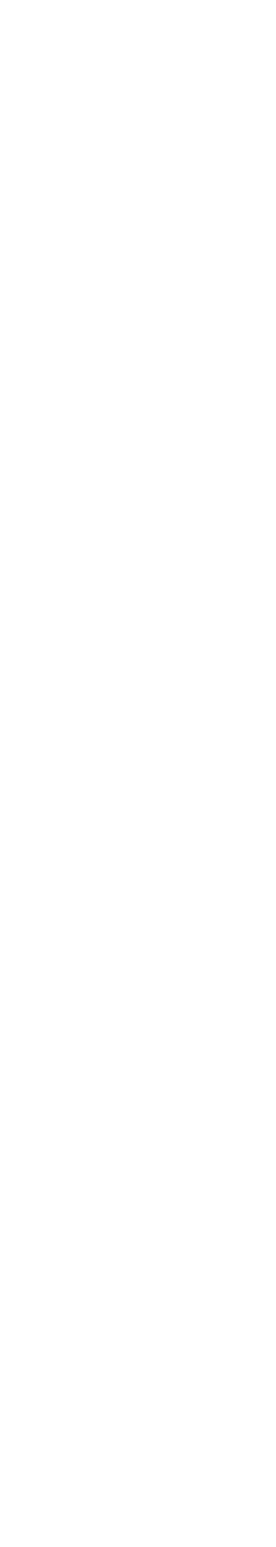
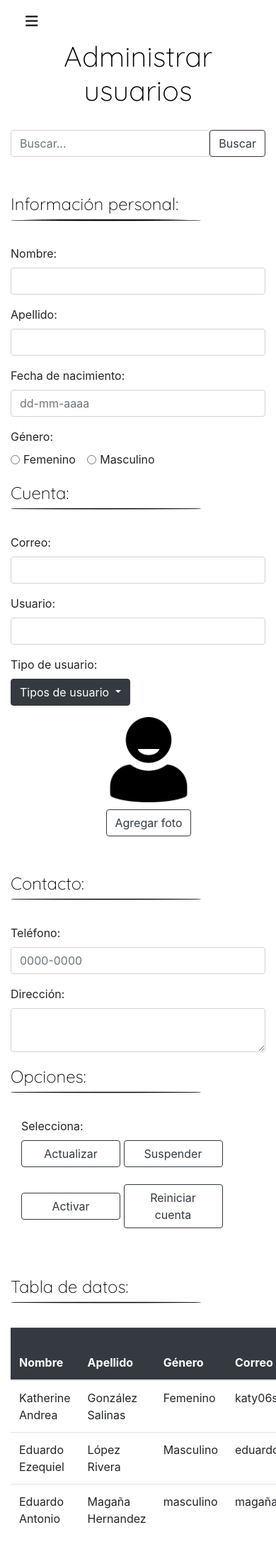
Before and after one commit to eduardoezequieel/polus, a PHP site: page /administrar_usuarios.php in a window 390 px wide. Before the commit the page is empty. Shown: the whole page at 71% size. Before the commit the page ends 844 px from the top, so only its background shows below. Run offline with PHP 8.4, Linux system fonts and the light colour scheme; some libraries are stand-ins or nearby versions.

Commit message:
Index, agregar usuarios, administrar usuarios, todo con diseño responsive

```diff
--- a/resources/css/agregar_usuarios_privado_estilos.css
+++ b/resources/css/usuarios_privado_estilos.css
@@ -198,18 +198,42 @@ nav ul li a i.rotate{
     margin-left: 30px;
 }
 
+.formulario1{
+    margin-left: 40px;
+
+}
+
+.formulario2{
+    margin-left: 200px;
+
+}
+
+#selecciona{
+    width: 140px;
+}
+
 @media screen and (max-width:1200px){
 
     .apartado{
-        margin-left: 1px;
+        margin-left: 0px;
     }
 
     .formulario{
-        margin-left: 1px;
+        margin-left: 0px;
     }
 
-    .imagenSepara{
-        margin-left: 1px;
+    .imagenSeparator{
+        margin-left: 0px;
+    }
+
+    .formulario1{
+        margin-left: 0px;
+
+    }
+
+    .formulario2{
+        margin-left: 0px;
+
     }
 
 }
--- a/views/dashboard/administrar_usuarios.php
+++ b/views/dashboard/administrar_usuarios.php
@@ -0,0 +1,214 @@
+<?php
+//Se incluye la clase con las plantillas del documento
+include('../../app/helpers/dashboard_page.php');
+//Se imprime la plantilla del encabezado y se envía el titulo para la página web
+dashboard_Page::sidebarTemplate('usuarios_privado_estilos.css', 'Polus - Dashboard');
+?>
+    <!--Fin del sidebar-->
+    <!-- Contenido de la Pagina -->
+    <div id="page-content-wrapper">
+        <!-- Contenedor de la barra inicial -->
+        <?php
+        //Se imprime la plantilla la barra inicial
+        dashboard_Page::barraInicial();
+        ?>
+        <!-- Inicio del contenido -->
+        <section>
+            <div class="container-fluid">
+                <div class="row">
+                    <div class="col-lg-12 title"><h1>Administrar usuarios</h1></div>
+                </div><br>
+                 <!-- Espacio para buscar -->
+                <div class="row">
+                    <div class="col-lg-8 formulario2">
+                        <form class="d-flex">
+                            <input class="form-control me-2" type="search" placeholder="Buscar..." aria-label="Search">
+                            <button class="btn btn-outline-dark" type="submit">Buscar</button>
+                        </form>
+                    </div>
+                </div><br><br>
+                <!-- Fila de primeros tres apartados -->
+                <div class="row">
+                    <!-- Columna de información personal -->
+                    <div class="col-lg-4 col-sm-12 col-xs-12">
+                        <p class="apartado">Información personal:</p>
+                        <img src="../../resources/img/dashboard_img/separator.png" class="img-fluid imagenSeparator">
+                        <div class="row">
+                            <!-- Formulario del información personal -->
+                            <div class="col-12 formulario">
+                                <form>
+                                    <div class="mb-3">
+                                        <label for="nombre" class="form-label">Nombre:</label>
+                                        <input type="text" class="form-control" id="nombre">
+                                    </div>
+                                    <div class="mb-3">
+                                        <label for="Apellido" class="form-label">Apellido:</label>
+                                        <input type="text" class="form-control" id="Apellido">
+                                    </div>
+                                    <div class="mb-3">
+                                        <label for="Fecha de nacimiento" class="form-label">Fecha de nacimiento:</label>
+                                        <input type="text" class="form-control" id="Fecha de nacimiento" placeholder="dd-mm-aaaa">
+                                    </div>
+                                    <div class="mb-3">
+                                        <label class="form-label">Género:</label><br>
+                                        <div class="form-check form-check-inline">
+                                            <input class="form-check-input" type="radio" name="inlineRadioOptions" id="inlineRadio1" value="option1">
+                                            <label class="form-check-label" for="inlineRadio1">Femenino</label>
+                                        </div>
+                                        <div class="form-check form-check-inline">
+                                            <input class="form-check-input" type="radio" name="inlineRadioOptions" id="inlineRadio2" value="option2">
+                                            <label class="form-check-label" for="inlineRadio2">Masculino</label>
+                                        </div>
+                                    </div>
+                                </form>
+                            </div>
+                        </div>
+                    </div><br>
+                    <!-- Columna de cuenta -->
+                    <div class="col-lg-4 col-sm-12 col-xs-12">
+                        <p class="apartado">Cuenta:</p>
+                        <img src="../../resources/img/dashboard_img/separator.png" class="img-fluid imagenSeparator">
+                        <div class="row">
+                            <!-- Formulario de cuenta -->
+                            <div class="col-12 formulario">
+                                <form>
+                                    <div class="mb-3">
+                                        <label for="Correo" class="form-label">Correo:</label>
+                                        <input type="email" class="form-control" id="Correo">
+                                    </div>
+                                    <div class="mb-3">
+                                        <label for="Usuario" class="form-label">Usuario:</label>
+                                        <input type="text" class="form-control" id="Usuario">
+                                    </div>
+                                    <div class="mb-3">
+                                        <label for="Tipo de usuario" class="form-label">Tipo de usuario:</label>
+                                        <div class="dropdown">
+                                            <button class="btn btn-dark dropdown-toggle" type="button" id="dropdownMenuButton1" data-toggle="dropdown" aria-expanded="false">
+                                                Tipos de usuario
+                                            </button>
+                                            <ul class="dropdown-menu" aria-labelledby="dropdownMenuButton1">
+                                                <li><a class="dropdown-item" href="#">Administrador</a></li>
+                                                <li><a class="dropdown-item" href="#">Empleado</a></li>
+                                                <li><a class="dropdown-item" href="#">Repartidor</a></li>
+                                            </ul>
+                                        </div>
+                                    </div>
+                                </form>
+                            </div>
+                        </div>
+                    </div>
+                    <!-- Columna de foto -->
+                    <div class="col-lg-4 foto">
+                        <img src="../../resources/img/dashboard_img/user.png" class="img-fluid imagenUsuario1">
+                        <button class="btn btn-outline-dark" id="agregarFoto">Agregar foto</button>
+                    </div>
+                </div><br><br>
+                <!-- Fila de ultimos dos apartados -->
+                <div class="row">
+                    <!-- Columna de contacto -->
+                    <div class="col-lg-4 col-sm-12 col-xs-12">
+                        <p class="apartado">Contacto:</p>
+                        <img src="../../resources/img/dashboard_img/separator.png" class="img-fluid imagenSeparator">
+                            <div class="row">
+                                <!-- Formulario de contacto -->
+                                <div class="col-12 formulario">
+                                    <form>
+                                        <div class="mb-3">
+                                            <label for="Teléfono" class="form-label">Teléfono:</label>
+                                            <input type="text" class="form-control" id="Teléfono" placeholder="0000-0000">
+                                        </div>
+                                        <div class="mb-3">
+                                            <label for="Dirección" class="form-label">Dirección:</label>
+                                            <textarea class="form-control" id="direccion"></textarea>
+                                        </div>
+                                    </form>
+                                </div>
+                            </div>
+                    </div><br>
+                    <!-- Columna de opciones -->
+                    <div class="col-lg-4 col-sm-12 col-xs-12">
+                        <p class="apartado">Opciones:</p>
+                        <img src="../../resources/img/dashboard_img/separator.png" class="img-fluid imagenSeparator">
+                        <!-- Botones -->
+                        <div class="col-12 formulario1">
+                            <div class="mb-3">
+                                <label for="selecciona" class="form-label">Selecciona:</label><br>
+                                <button class="btn btn-outline-dark" id="selecciona">Actualizar</button>
+                                <button class="btn btn-outline-dark" id="selecciona">Suspender</button><br><br>
+                                <button class="btn btn-outline-dark" id="selecciona">Activar</button>
+                                <button class="btn btn-outline-dark" id="selecciona">Reiniciar cuenta</button>
+                            </div>
+                        </div>
+                    </div>
+                </div><br><br>
+                <!-- Fila de la tabla -->
+                <div class="row">
+                    <!-- Columnas de tabla de datos -->
+                    <div class="col-lg-4 col-sm-12 col-xs-12">
+                        <p class="apartado">Tabla de datos:</p>
+                        <img src="../../resources/img/dashboard_img/separator.png" class="img-fluid imagenSeparator">
+                    </div>
+                    <div class="col-12">
+                        <table class="table table-hover">
+                            <thead class="table-dark">
+                                <tr>
+                                    <th scope="col">Nombre</th>
+                                    <th scope="col">Apellido</th>
+                                    <th scope="col">Género</th>
+                                    <th scope="col">Correo</th>
+                                    <th scope="col">Usuario</th>
+                                    <th scope="col">Tipo de usuario</th>
+                                    <th scope="col">Teléfono</th>
+                                    <th scope="col">Dirección</th>
+                                </tr>
+                            </thead>
+                            <tbody>
+                                <tr>
+                                    <td>Katherine Andrea</td>
+                                    <td>González Salinas</td>
+                                    <td>Femenino</td>
+                                    <td>katy06salinas@gmail.com</td>
+                                    <td>kath34</td>
+                                    <td>Administrador</td>
+                                    <td>7173-7109</td>
+                                    <td>San Salvador</td>
+                                </tr>
+                                    <td>Eduardo Ezequiel</td>
+                                    <td>López Rivera</td>
+                                    <td>Masculino</td>
+                                    <td>eduardoxlr@gmail.com</td>
+                                    <td>eduardxlr</td>
+                                    <td>Empleado</td>
+                                    <td>7543-0245</td>
+                                    <td>San Salvador</td>
+                                </tr>
+                                <tr>
+                                    <td>Eduardo Antonio</td>
+                                    <td>Magaña Hernandez</td>
+                                    <td>masculino</td>
+                                    <td>magaña@gmail.com</td>
+                                    <td>emagaña</td>
+                                    <td>Repartidor</td>
+                                    <td>8042-1840</td>
+                                    <td>San Salvador</td>
+                                </tr>
+                            </tbody>
+                        </table>
+                    </div>
+                </div>
+            </div>
+        </section>
+    </div>
+    <!-- Bootstrap core JavaScript -->
+    <?php
+    //Se imprime el script para las direcciones de Bootstrap core JavaScript
+    dashboard_Page::scriptBTJS();
+    ?>
+
+    <!-- Movimiento sidebar -->
+    <?php
+    //Se imprime el script para el movimiento del sidebar
+    dashboard_Page::sidebarTemplateMovement();
+    ?>
+   </body>
+</html>
--- a/views/dashboard/index.php
+++ b/views/dashboard/index.php
@@ -15,9 +15,11 @@ dashboard_Page::sidebarTemplate('index_privado_estilos.css', 'Polus - Dashboard'
        <!-- Section para mostrar contenido -->
       <section>
         <div class="container-fluid">
+          <!-- Mostrar titulo -->
           <div class="row">
             <div class="col-12 title"><h1>Inicio</h1></div>
           </div>
+          <!-- Mostrar opciones -->
           <div class="row">
             <div class="col-lg-6">
               <img src="../../resources/img/dashboard_img/grafica2.png" class="img-fluid imagenGrafica">
@@ -26,7 +28,7 @@ dashboard_Page::sidebarTemplate('index_privado_estilos.css', 'Polus - Dashboard'
                 garantizar la integridad del mismo
               </p>
               <button class="btn btn-outline-dark verMas">Ver más</button>
-            </div>
+            </div><br>
             <div class="col-lg-6">
               <img src="../../resources/img/dashboard_img/grafica1.png" class="img-fluid imagenGrafica">
               <p class="parrafo tituloUsuarios">Gestionar Pedidos</p>
```
Also changed, not shown: views/dashboard/agregar_usuarios.php (+33 -22 lines).
